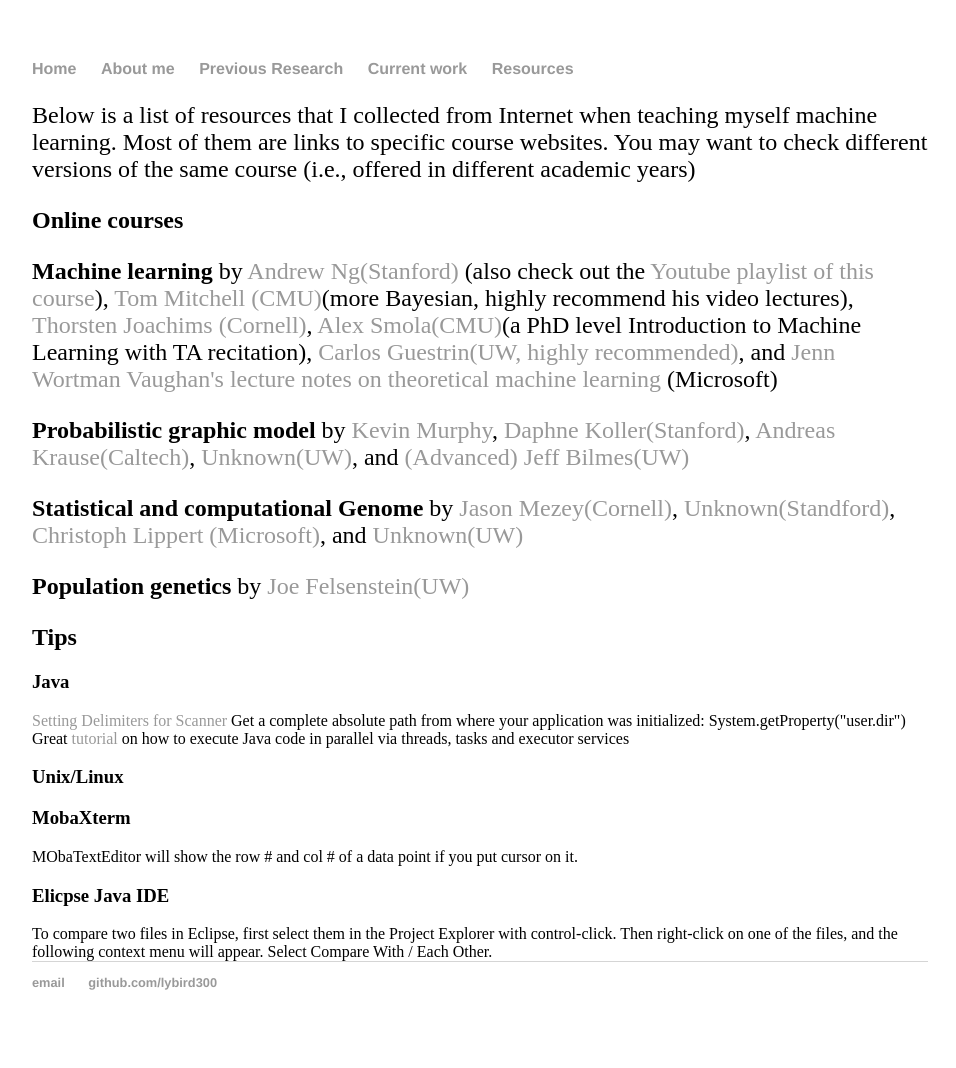
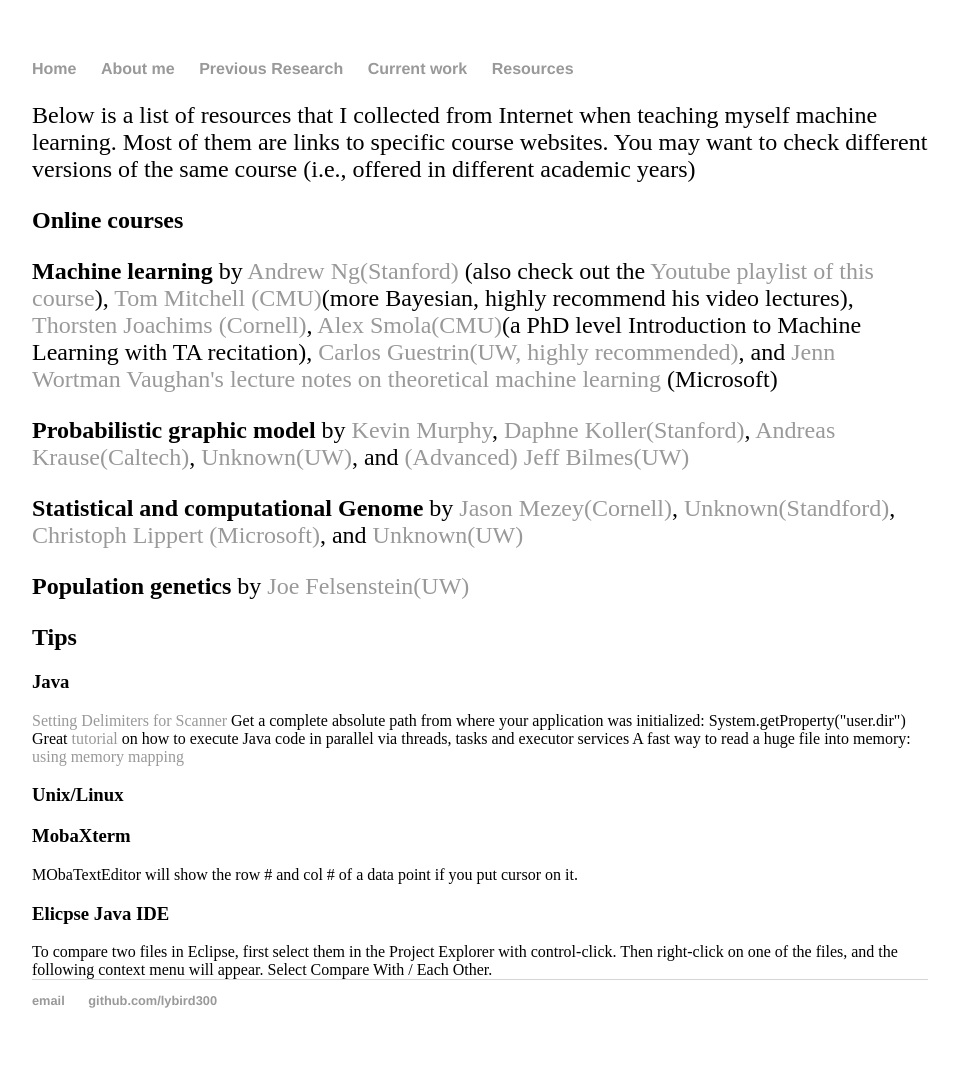
Before and after one commit to lybird300/lybird300.github.io, a Jekyll site: the page built from resources/index.html, in a window 1280 px wide. Shown: the whole page, without its empty margins (160-1116 px from the left). Built offline with Jekyll 4.4.1, drawn with Linux system fonts in a browser that asks for light colours.

Commit message:
Update index.html

```diff
--- a/resources/index.html
+++ b/resources/index.html
@@ -20,6 +20,8 @@
 
 Great <a href="http://winterbe.com/posts/2015/04/07/java8-concurrency-tutorial-thread-executor-examples/">tutorial</a> on how to execute Java code in parallel via threads, tasks and executor services
 
+A fast way to read a huge file into memory: <a href="http://stackoverflow.com/questions/9093888/fastest-way-of-reading-relatively-huge-byte-files-in-java?lq=1">using memory mapping</a>
+
 <h3>Unix/Linux</h3>
 
 <h3>MobaXterm</h3>
```
